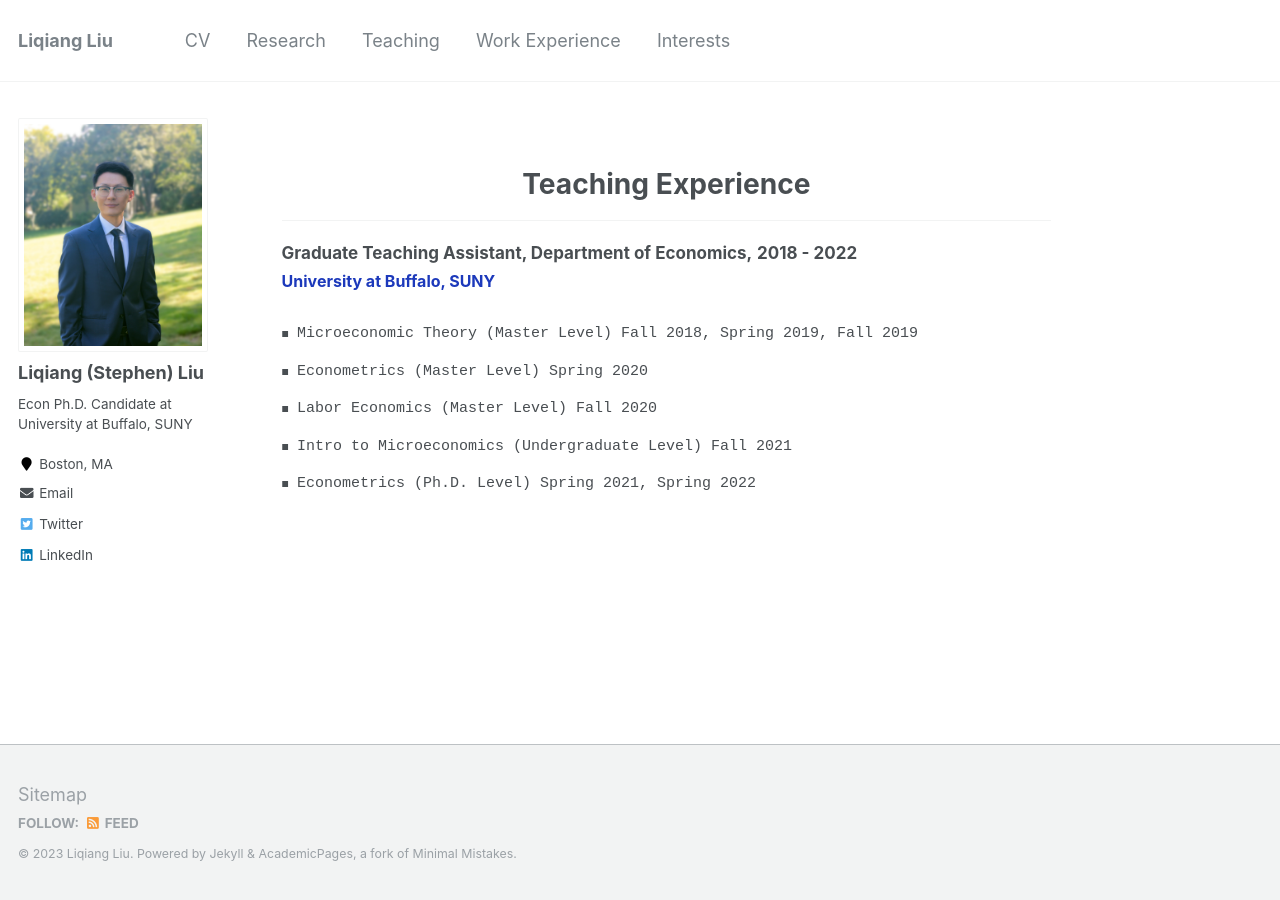
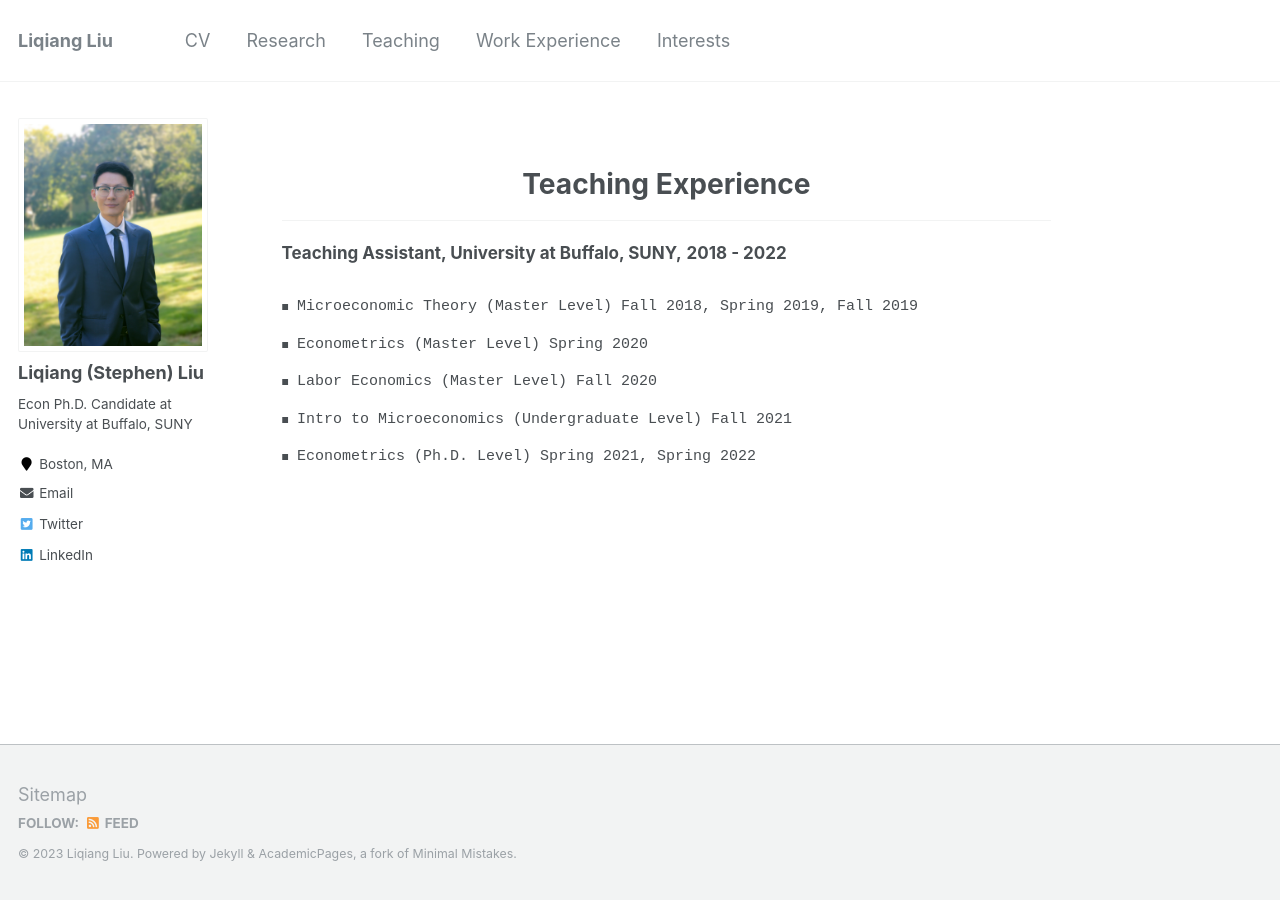
Before and after one commit to Liqiang-Liu/Liqiang-Liu.github.io, a Jekyll site: the page built from _pages/teaching.md, in a window 1280 px wide. Built offline with Jekyll 4.4.1, drawn with Linux system fonts in a browser that asks for light colours.

Commit message:
Update teaching.md

```diff
--- a/_pages/teaching.md
+++ b/_pages/teaching.md
@@ -25,8 +25,7 @@
 </style>
 
 
-<span style="font-size: 17px;"> <strong>Graduate Teaching Assistant, Department of Economics,</strong> <strong> 2018 - 2022</strong> </span><br>
-<span style="font-size: 16px;"> <span style="color:#1c39bb;"> <strong>University at Buffalo, SUNY </strong> </span> </span>
+<span style="font-size: 17px;"> <strong>Teaching Assistant, University at Buffalo, SUNY,</strong> <strong> 2018 - 2022</strong> </span><br>
 <ul class="custom-bullet">
     <ul class="custom-bullet">
       <li><span style="font-size: 15px; font-family: monospace;">Microeconomic Theory (Master Level) Fall 2018, Spring 2019, Fall 2019</span></li>
```
